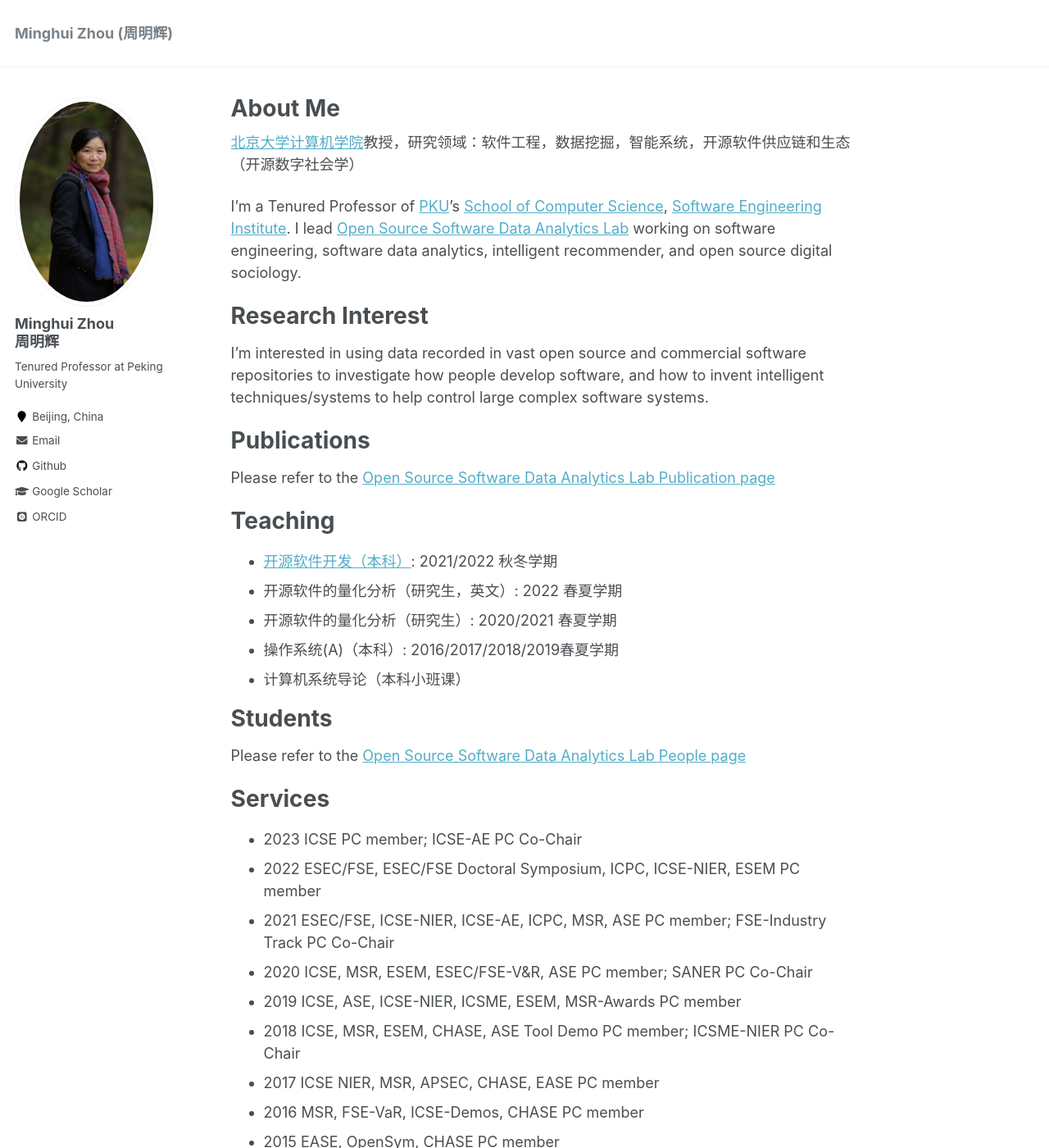
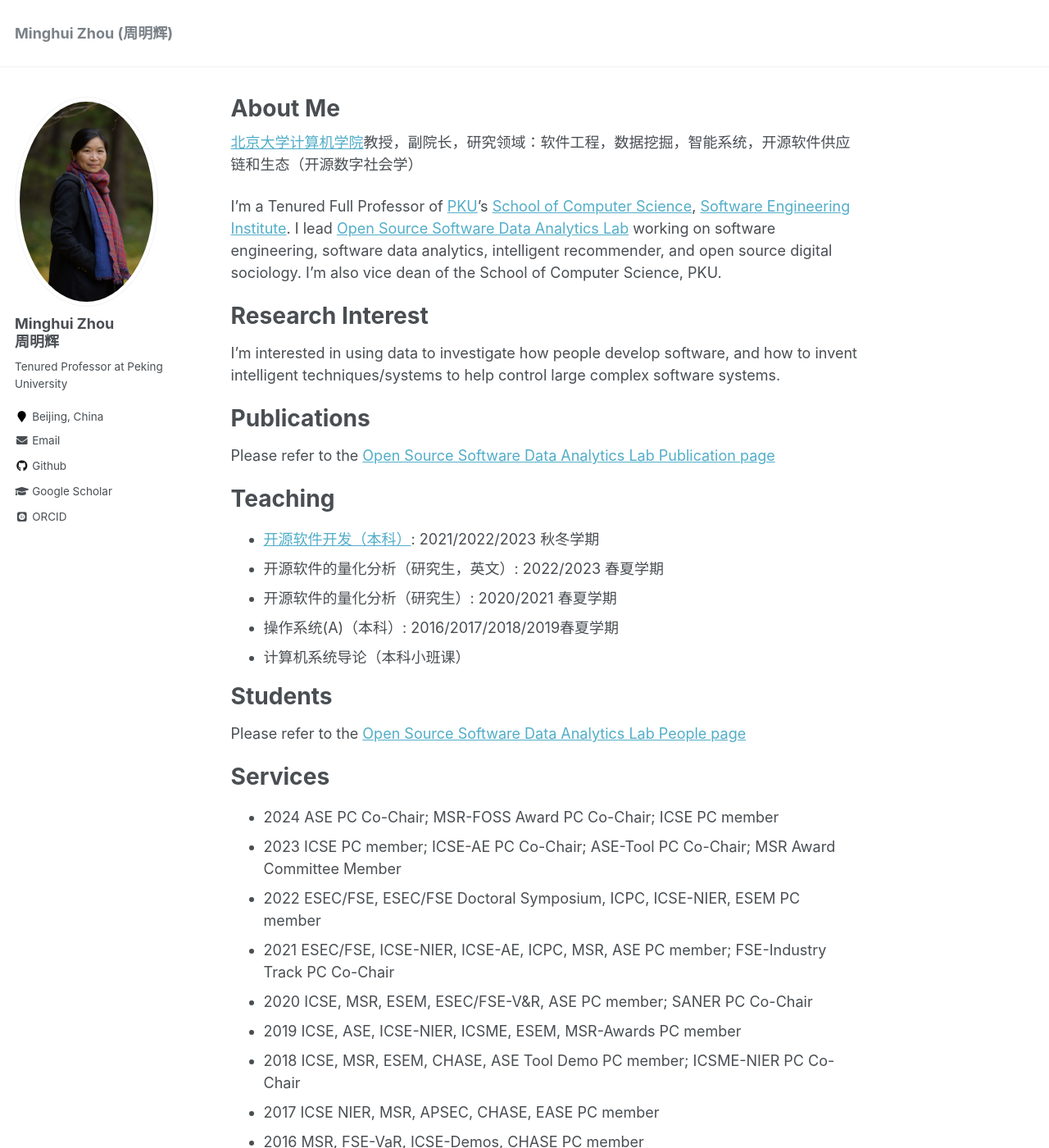
Before and after one commit to minghuizhou/minghuizhou.github.io, a Jekyll site: the page built from _pages/about.md, in a window 1280 px wide and 1400 px high. Shown: the whole window at 82% size. Built offline with Jekyll 4.4.1, drawn with Linux system fonts in a browser that asks for light colours; some web fonts are replaced; some of the changed text lies outside the part shown.

Commit message:
Update about.md

```diff
--- a/_pages/about.md
+++ b/_pages/about.md
@@ -8,16 +8,17 @@ redirect_from:
   - /about.html
 ---
 
-[北京大学计算机学院](https://cs.pku.edu.cn/)教授，研究领域：软件工程，数据挖掘，智能系统，开源软件供应链和生态（开源数字社会学）
+[北京大学计算机学院](https://cs.pku.edu.cn/)教授，副院长，研究领域：软件工程，数据挖掘，智能系统，开源软件供应链和生态（开源数字社会学）
 
-I'm a Tenured Professor of [PKU](https://www.pku.edu.cn/)'s [School of Computer Science](https://cs.pku.edu.cn/),  [Software Engineering Institute](http://www.sei.pku.edu.cn/). I lead [Open Source Software Data Analytics Lab](https://osslab-pku.github.io/) working on software engineering, software data analytics, intelligent recommender, and open source digital sociology.
+I'm a Tenured Full Professor of [PKU](https://www.pku.edu.cn/)'s [School of Computer Science](https://cs.pku.edu.cn/),  [Software Engineering Institute](http://www.sei.pku.edu.cn/). I lead [Open Source Software Data Analytics Lab](https://osslab-pku.github.io/) working on software engineering, software data analytics, intelligent recommender, and open source digital sociology. I'm also vice dean of the School of Computer Science, PKU.
 
 
 Research Interest
 ===================
 I'm interested in
-using data recorded in vast open source and commercial software repositories to investigate how people develop software, and how to invent intelligent techniques/systems to help control large complex software systems.
-<!--My research subjects include individual learning, group collaboration, and ecosystem sustainability, along with complex dependencies between software coined as software supply chain.
+using data to investigate how people develop software, and how to invent intelligent techniques/systems to help control large complex software systems.
+<!--using data recorded in vast open source and commercial software repositories to investigate how people develop software, and how to invent intelligent techniques/systems to help control large complex software systems.
+My research subjects include individual learning, group collaboration, and ecosystem sustainability, along with complex dependencies between software coined as software supply chain.
 My team has a much larger scope of interest, see [Open Source Software Data Analytics Lab](https://osslab-pku.github.io/). -->
 
 Publications
@@ -26,8 +27,8 @@ Please refer to the [Open Source Software Data Analytics Lab Publication page](h
 
 Teaching
 ===================
-- [开源软件开发（本科）](https://github.com/osslab-pku/OSSDevelopment/): 2021/2022 秋冬学期
-- 开源软件的量化分析（研究生，英文）: 2022 春夏学期
+- [开源软件开发（本科）](https://github.com/osslab-pku/OSSDevelopment/): 2021/2022/2023 秋冬学期
+- 开源软件的量化分析（研究生，英文）: 2022/2023 春夏学期
 - 开源软件的量化分析（研究生）: 2020/2021 春夏学期
 - 操作系统(A)（本科）: 2016/2017/2018/2019春夏学期
 - 计算机系统导论（本科小班课）
@@ -38,7 +39,8 @@ Please refer to the [Open Source Software Data Analytics Lab People page](https:
 
 Services
 =====================
-- 2023	ICSE PC member;  ICSE-AE PC Co-Chair
+- 2024  ASE PC Co-Chair; MSR-FOSS Award PC Co-Chair; ICSE PC member
+- 2023	ICSE PC member;  ICSE-AE PC Co-Chair; ASE-Tool PC Co-Chair; MSR Award Committee Member
 - 2022	ESEC/FSE, ESEC/FSE Doctoral Symposium, ICPC, ICSE-NIER, ESEM PC member
 - 2021	ESEC/FSE, ICSE-NIER, ICSE-AE, ICPC, MSR, ASE PC member;  FSE-Industry Track PC Co-Chair
 - 2020	ICSE, MSR, ESEM, ESEC/FSE-V&R, ASE PC member;  SANER PC Co-Chair
@@ -55,12 +57,13 @@ Serve editor board for international journals including EMSE, JSS, IST and JSME.
 Reviewer for IEEE Transactions on Software Engineering, ACM Transactions On Software Engineering and Methodology, ACM Computing Surveys, Transactions on Services Computing, etc.
 
 [中国计算机学会CCF开源发展委员会](https://www.ccf.org.cn/kyfzwyh/) 副主任。
-
+ACM CSOFT主席。
 [木兰开源社区](https://portal.mulanos.cn) TOC成员。
 
 
 Projects
 ========================
+- 2024.1-2028.12, Open Source Software Trustworthiness Analysis and Assurance, NSFC, PI. 开源软件可信性分析与保障方法，基金重点项目
 - 2019.1－2023.12, Open Source Development，开源软件开发，国家杰青项目
 - 2018.1－2021.12, Open Source Ecosystem of Cloud Computing and Big-data，云计算与大数据的开源生态系统，国家重点研发计划项目
 - 2016.3－2016.9, Inner Source and Developer Network, sponsored by Siemens Ltd., China
@@ -71,7 +74,8 @@ Projects
 
 Awards
 ==================
-- 2022 ACM SIGSOFT (ICPC 2022) Distingushied Paper
+- 2023 ACM SIGSOFT Distingushied Paper (MSR 2023)
+- 2022 ACM SIGSOFT Distingushied Paper (ICPC 2022)
 - 2018年获国家杰青项目资助
 - 2015年中创软件人才奖
 - 2015年国家技术发明二等奖
```
